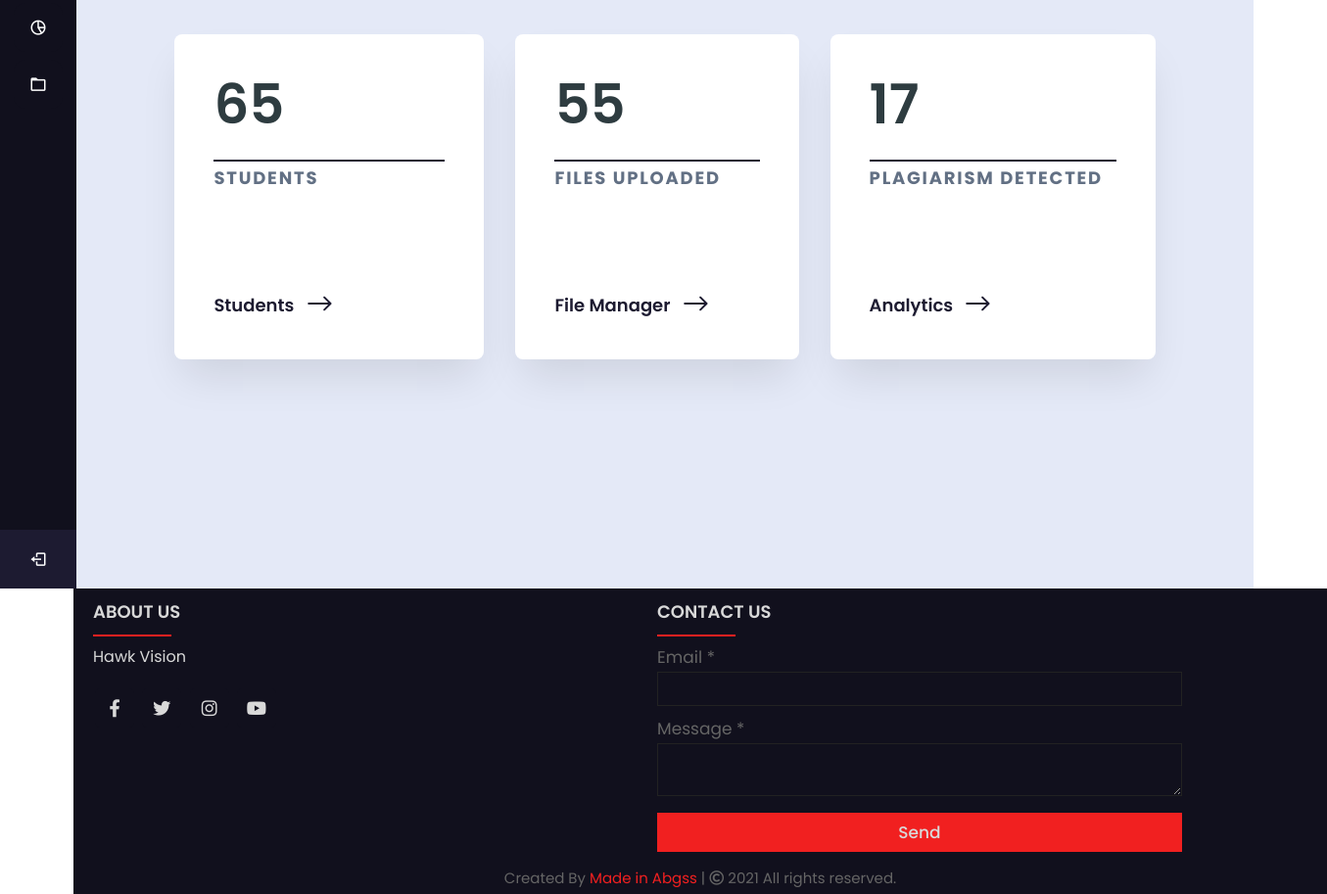
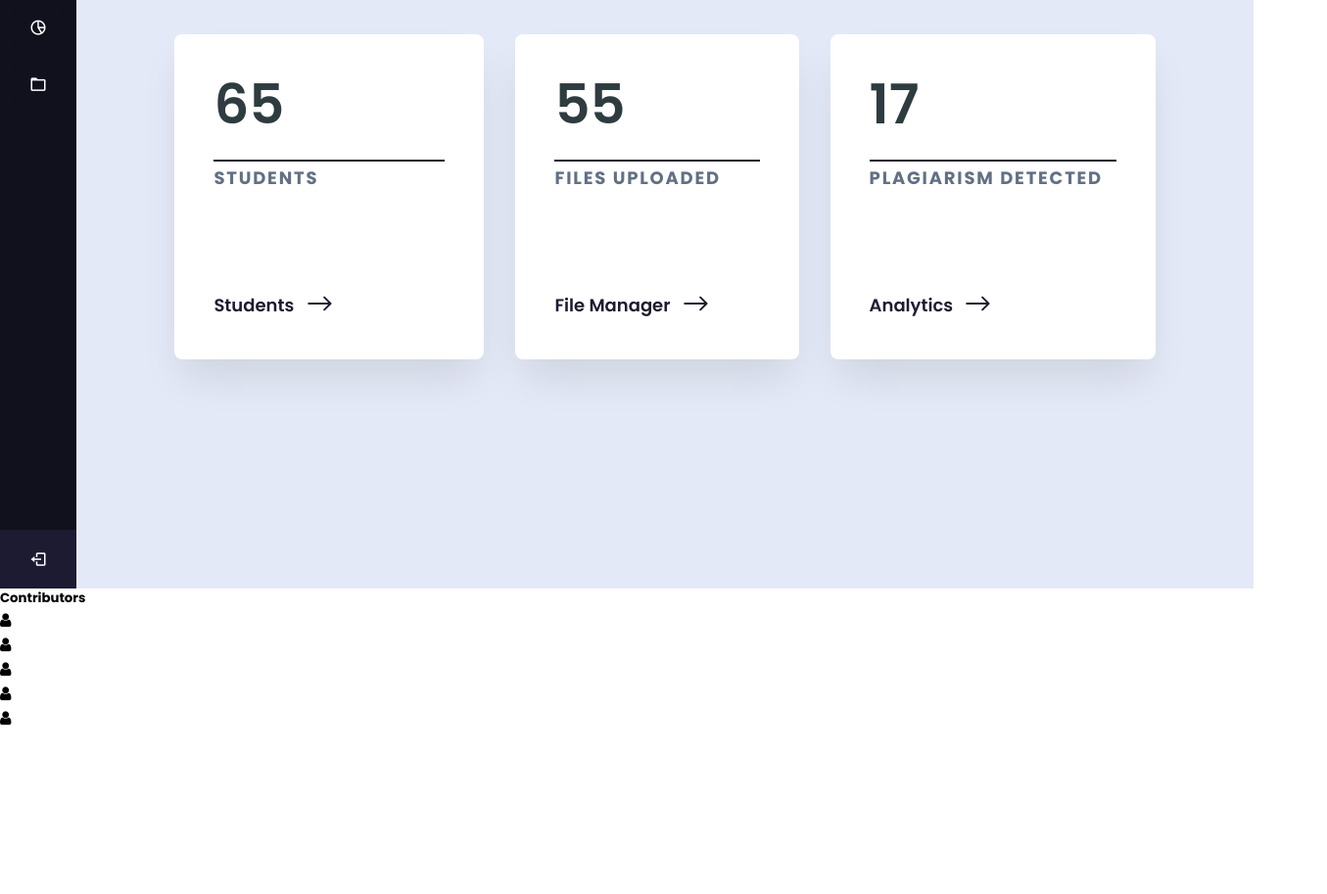
Before and after one commit to sairam2661/hawk-vision, a website: page HV_UI/page1.html in a window 1280 px wide. Shown: the part 199-1112 px from the top of the page at 98% size, 1355 px wide, since content can reach past the window. After the commit the page ends 945 px from the top, so only its background shows below. Drawn offline with nearby package versions, Linux system fonts and the light colour scheme.

Commit message:
Update page1.html

```diff
--- a/HV_UI/page1.html
+++ b/HV_UI/page1.html
@@ -6,10 +6,8 @@
     <!-- <link rel="stylesheet" href="style2.css"> -->
     <!-- Boxicons CDN Link -->
     <link href='https://unpkg.com/boxicons@2.0.7/css/boxicons.min.css' rel='stylesheet'>
-    <link rel="stylesheet" href="fstyle.css">
-    <link rel="stylesheet" href="https://cdnjs.cloudflare.com/ajax/libs/font-awesome/5.15.3/css/all.min.css"/>
+    <link rel="stylesheet" href="https://cdnjs.cloudflare.com/ajax/libs/font-awesome/4.7.0/css/font-awesome.min.css">
      <meta name="viewport" content="width=device-width, initial-scale=1.0">
-
    </head>
 <body>
 
@@ -40,7 +38,7 @@
        <span class="tooltip">Students</span>
      </li>
      <li>
-       <a href="analytics.html">
+       <a href="analystics.html">
          <i class='bx bx-pie-chart-alt-2' ></i>
          <span class="links_name">Analytics</span>
        </a>
@@ -53,13 +51,13 @@
        </a>
        <span class="tooltip">Files</span>
      </li>
-     <!-- <li>
+     <!--<li>
        <a href="#">
          <i class='bx bx-heart' ></i>
          <span class="links_name">About Us</span>
        </a>
        <span class="tooltip">About Us</span>
-     </li> -->
+     </li>-->
      <li class="profile">
          <div class="profile-details">
            <!--<img src="profile.jpg" alt="profileImg">-->
@@ -68,11 +66,7 @@
              <div class="job">Ideation</div>
            </div>
          </div>
-         <a href = "login.html">
          <i class='bx bx-log-out' id="log_out" ></i>
-          <span class="links_name"></span>
-        </a>
-        <span class="tooltip"></span>
      </li>
     </ul>
   </div>
@@ -104,7 +98,7 @@
     </svg>
         </span>
       </a>
-      <a href="analytics.html" class="data-card">
+      <a href="analystics.html" class="data-card">
         <h3>17</h3>
         <h4>Plagiarism Detected</h4>
         <p>Number of students involved in plagiarism.</p>
@@ -116,55 +110,23 @@
         </span>
       </a>
     </section>
-    <!-- Footer -->
-      <body>
-        <!-- <div class="content1">
-          <div class="text">Fully Responsive Footer Section</div>
-          <div class="p">HTML and CSS (Flexbox)</div>
-        </div> -->
     <footer>
-          <div class="main-content">
-            <div class="left box">
-              <h2>About us</h2>
-              <div class="content">
-                <p>Hawk Vision</p>
-                <div class="social">
-                  <a href="https://facebook.com/coding.np"><span class="fab fa-facebook-f"></span></a>
-                  <a href="#"><span class="fab fa-twitter"></span></a>
-                  <a href="https://instagram.com/coding.np"><span class="fab fa-instagram"></span></a>
-                  <a href="https://youtube.com/c/codingnepal"><span class="fab fa-youtube"></span></a>
+      <div class="container-fluid footer">
+        <div class="row">
+          <div class="col-4 offset-1 col-sm-2">
+            <h5>Contributors</h5>
+              <i class="fa fa-user"></i><br>
+              <i class="fa fa-user"></i><br>
+              <i class="fa fa-user"></i><br>
+              <i class="fa fa-user"></i><br>
+              <i class="fa fa-user"></i><br>
             </div>
           </div>
         </div>
 
-            <div class="right box">
-              <h2>Contact us</h2>
-              <div class="content">
-                <form action="#">
-                  <div class="email">
-                    <div class="text">Email *</div>
-                    <input type="email" required>
-                  </div>
-                  <div class="msg">
-                    <div class="text">Message *</div>
-                    <textarea rows="2" cols="25" required></textarea>
-                  </div>
-                  <div class="btn">
-                    <button type="submit">Send</button>
-                  </div>
-                </form>
-              </div>
-            </div>
-          </div>
-          <div class="bottom">
-            <center>
-              <span class="credit">Created By <a href="https://www.codingnepalweb.com">Made in Abgss</a> | </span>
-              <span class="far fa-copyright"></span><span> 2021 All rights reserved.</span>
-            </center>
       </div>
     </footer>
 </body>
-    </html>
 <script>
   let sidebar = document.querySelector(".sidebar");
   let closeBtn = document.querySelector("#btn");
```
Lines whose indentation alone changed are shown as unchanged.
